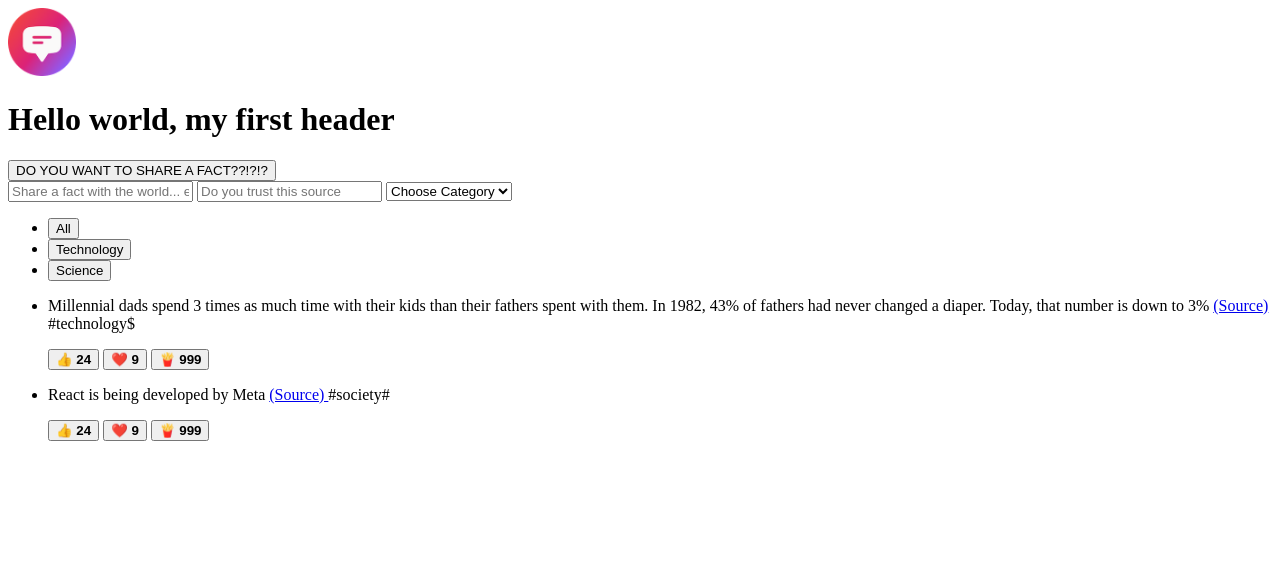
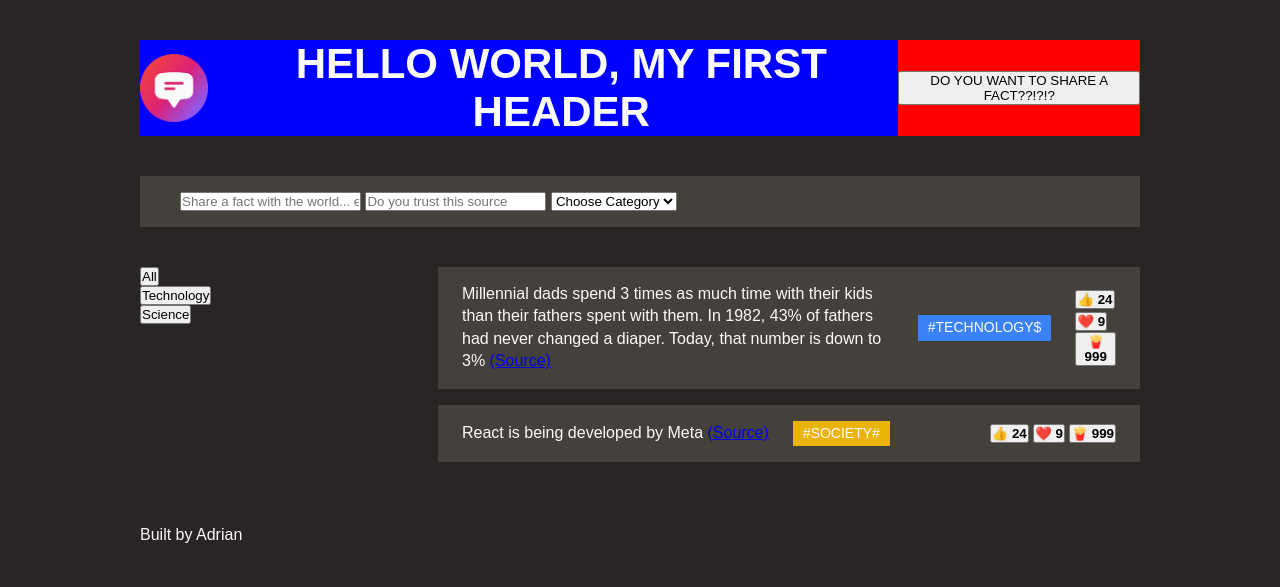
Before and after one commit to kleeadrian/superwebapp, a plain HTML site: page TIL/index.html in a window 1280 px wide. Drawn offline with Linux system fonts and the light colour scheme; a web font is replaced by a local one.

Commit message:
centered the app, added styling

```diff
--- a/TIL/index.html
+++ b/TIL/index.html
@@ -3,28 +3,39 @@
 <head>
   <meta charset="UTF-8">
   <meta name="viewport" content="width=device-width, initial-scale=1.0">
+  <link rel="preconnect" href="https://fonts.googleapis.com">
+<link rel="preconnect" href="https://fonts.gstatic.com" crossorigin>
+<link href="https://fonts.googleapis.com/css2?family=Coiny&family=Sono:wght@400;600;700&display=swap" rel="stylesheet">
+  <link href="style.css" rel="stylesheet"/>
   <title>TIL! </title>
 </head>
-<header>
+<body>
+  <header class="main-body">
+
+
+<header class="header">
+  <div class ="logo">
   <img src="logo.png" height="68"
   width="68"/>
   <h1> Hello world, my first header</h1>
+  </div>
   <button>DO YOU WANT TO SHARE A FACT??!?!?</button>
 </header>
-<form>
+<form class="fact-form">
 <input type="text" placeholder="Share a fact with the world... enter what you want"/>
 
 <input type="text" placeholder="Do you trust this source"/>
 <select>
   <option value ="">Choose Category</option>
   <option value ="Technology">Technology</option>
+
   <option value="Science">Science</option>
   <option value="Finance">Finance</option>
 <button>Post</button>
 </select>
+</form>
+<main class="main">
 
-</form>
-<main>
   <aside>
   <ul>
     <li>
@@ -41,27 +52,27 @@
   <section>
   </ul>
   <ul>
-    <li>
+    <li class ="fact">
       <p> Millennial dads spend 3 times as much time with their kids than their fathers spent with them.
         In 1982, 43% of fathers had never changed a diaper.
         Today, that number is down to 3%
         <a href="https://opensource.fb.com/"
         target="_blank"> (Source) </a>
-        <span> #technology$ </span>
       </p>
-      <div>
+      <span class="tag" style="background-color: #3b82f6"> #technology$ </span>
+      <div class="vote-buttons">
         <button>👍 <strong>24</strong> </button>
         <button>❤️ <strong>9</strong> </button>
         <button>🍟 <strong>999</strong></button>
         </div>
      </li>
-     <li>
+     <li class ="fact">
       <p> React is being developed by Meta
         <a href="https://www.google.com"
         target="_blank"> (Source) </a> </a>
-        <span> #society# </span>
-     </p>
-     <div>
+      </p>
+      <span class="tag" style="background-color: #eab308"> #society# </span>
+     <div class="vote-buttons">
       <button>👍 <strong>24</strong> </button>
       <button>❤️ <strong>9</strong> </button>
       <button>🍟 <strong>999</strong></button>
@@ -70,5 +81,6 @@
   </ul>
   </section>
 </body>
+<p>Built by Adrian</p>
 </main>
 </html>
--- /dev/null
+++ b/TIL/style.css
@@ -0,0 +1,87 @@
+* {
+margin: 0;
+padding: 0;
+box-sizing: border-box;
+}
+
+body {
+background-color: #292524;
+color:#fafaf9;
+font-family: "Sono", sans-serif;
+padding: 40px;
+}
+
+.header {
+margin-bottom: 40px;
+background-color: red;
+display: flex;
+align-items: center;
+justify-content: space-between;
+}
+
+.logo {
+background-color: blue;
+display: flex;
+align-items: center;
+gap: 16px;
+
+}
+
+.fact-form {
+    background-color: #44403c;
+    margin-bottom: 40px;
+    padding: 16px 40px;
+}
+h1 {
+font-size: 42px;
+text-transform: uppercase;
+text-align: center;
+font-family: "Coiny", sans-serif;
+color: #fafaf9
+}
+
+.main {
+    display:grid;
+    grid-template-columns: 250px 1fr;
+    gap:48px;
+}
+
+.fact {
+font: size 20px;
+line-height: 1.4;
+font-family: "Sono",sans-serif;
+color:#fafaf9;
+background-color: #44403c;
+margin-bottom: 16px;
+padding: 16px 24px;
+display: flex;
+align-items: center;
+gap: 24px;
+
+}
+
+.main-body{
+    max-width:1000px;
+    margin: 0 auto;
+
+
+}
+.vote-buttons{
+    margin-left: auto;
+
+
+}
+
+.tag {
+text-transform: uppercase;
+font-size: 14px;
+font-family: "Coiny", sans-serif;
+color:#fafaf9;
+padding: 3px;
+padding-left: 10px;
+padding-right: 10px;
+}
+
+ul {
+    list-style: none;
+}
```
